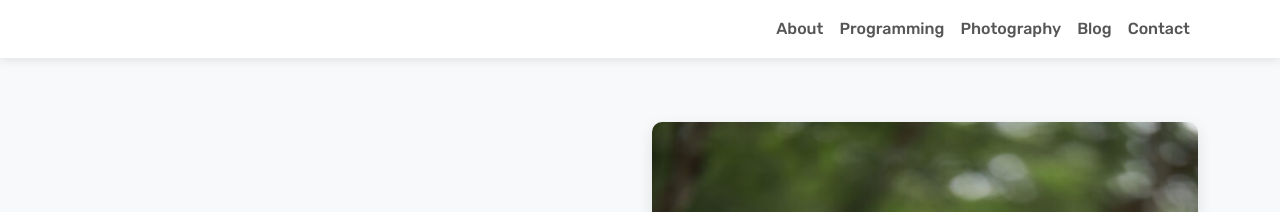
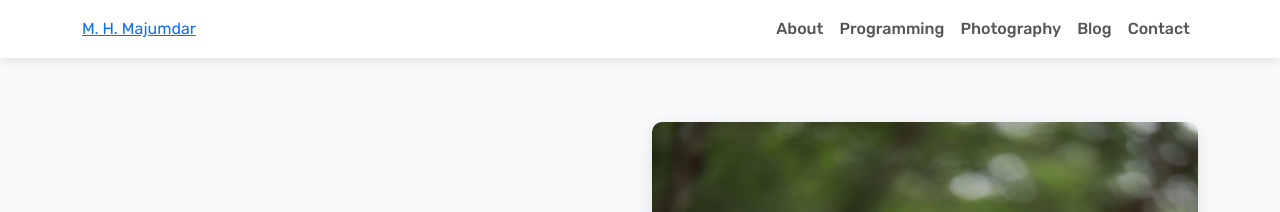
Before and after one commit to mh-majumdar/mh-majumdar-blog, a Jekyll site: the page built from index.html, in a window 1280 px wide. Shown: the top 212 px of the page. Built offline with Jekyll 4.4.1, drawn with Linux system fonts in a browser that asks for light colours; the list of posts is cut into pages by our own code.

Commit message:
Update header.html

```diff
--- a/_includes/header.html
+++ b/_includes/header.html
@@ -59,7 +59,9 @@
         <div class="container">
             <nav class="navbar navbar-expand-md navbar-light p-0">
 
-
+                <div class="site-title">
+    <a href="{{ site.baseurl }}/index.html" class="site-link">M. H. Majumdar</a>
+  </div>
                 <!-- Toggle button for mobile -->
                 <button class="navbar-toggler" type="button" data-bs-toggle="collapse" data-bs-target="#mainNavbar">
                     <i class="fas fa-bars"></i>
```
